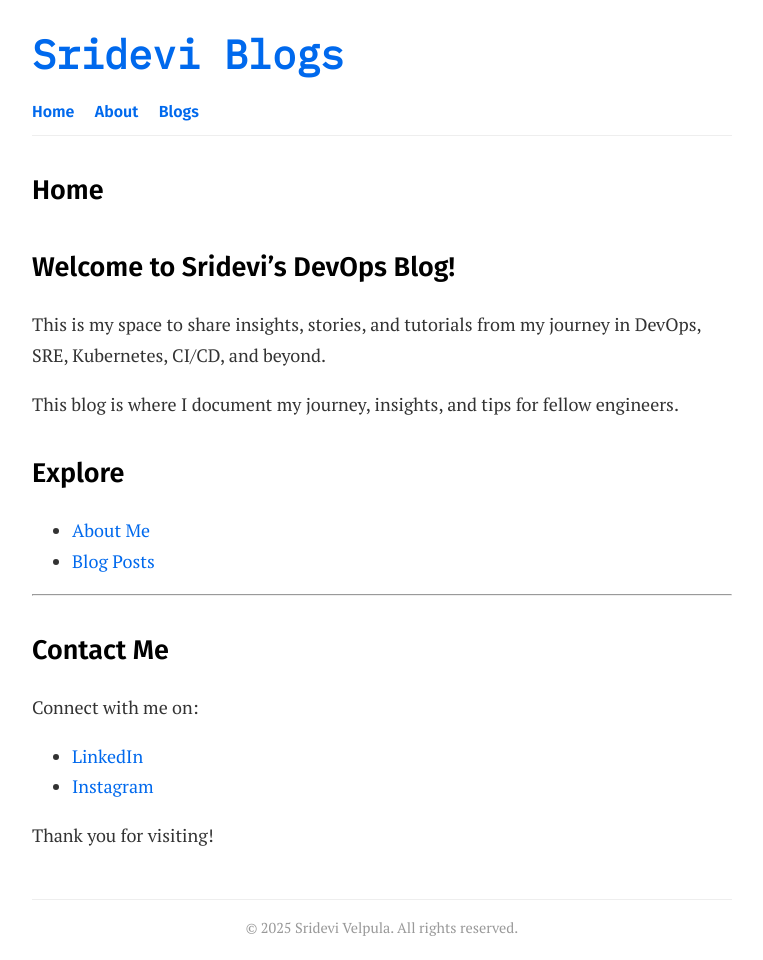
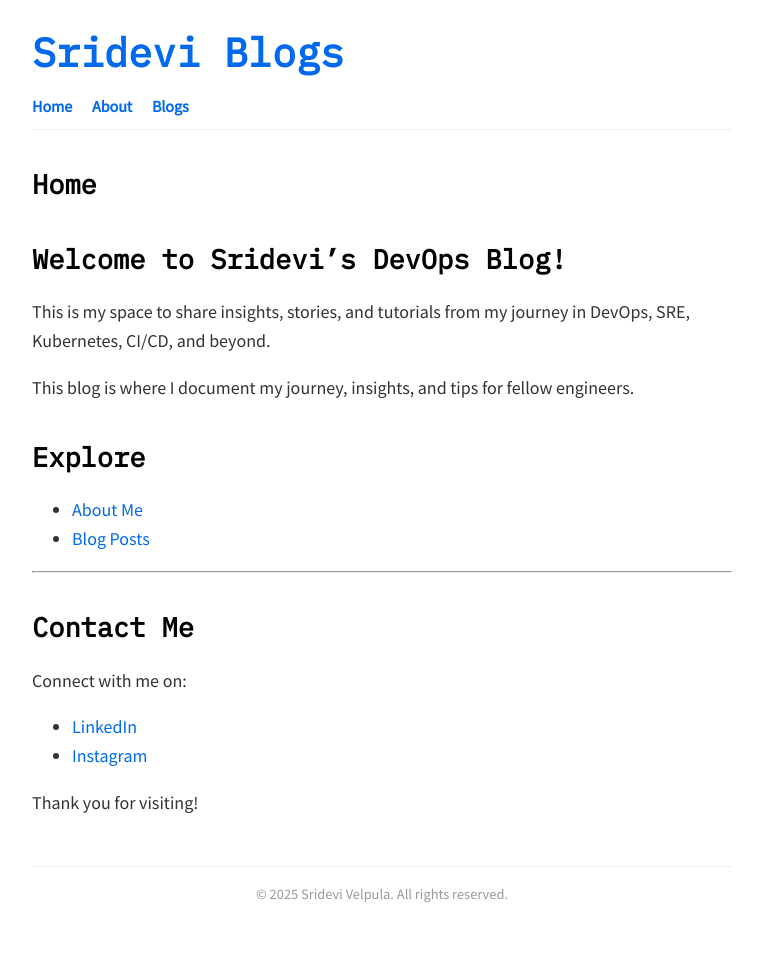
Before and after one commit to srideviblogs/srideviblogs.github.io, a Jekyll site: the page built from index.md, in a window 1280 px wide. Shown: the whole page, without its empty margins (258-1021 px from the left). Built offline with Jekyll 4.4.1, drawn with Linux system fonts in a browser that asks for light colours; after the commit the page ends 926 px from its top, so only the background shows below that.

Commit message:
Update default.html

```diff
--- a/_layouts/default.html
+++ b/_layouts/default.html
@@ -11,7 +11,7 @@
   <link href="https://fonts.googleapis.com/css2?family=Fira+Sans:wght@400;600&family=PT+Serif&display=swap" rel="stylesheet" />
 
   <!-- Load custom stylesheet -->
-  <link rel="stylesheet" href="{{ '/assets/css/style.css' | relative_url }}">
+  <link rel="stylesheet" href="{{ '/assets/css/custom.css' | relative_url }}">
 </head>
 <body>
   {% include header.html %}
```
